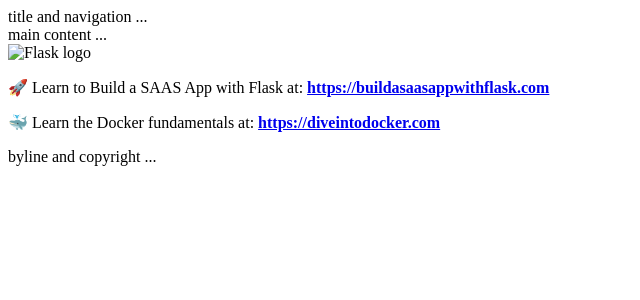
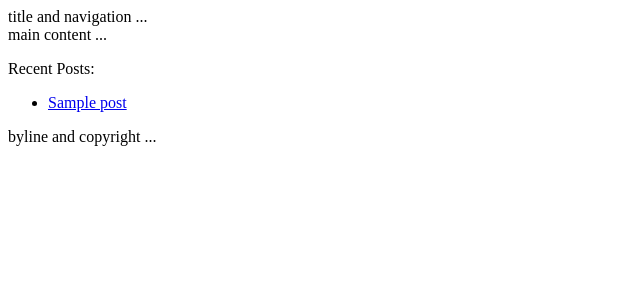
Before and after one commit to marrowb/marrow_blog, a Flask app: template marrow_blog/blueprints/page/templates/page/home.html in a window 1280 px wide. Shown: the top 300 px of the page, without its empty margins (0-640 px from the left). Run offline with Flask 3, Linux system fonts and the light colour scheme; tables that the repository leaves empty hold one stand-in row (values such as "Sample post"); the template is opened without the code that fills it: values that come from a table or form of the project are taken from there, most other values are stand-ins (such as "Sample title", 1, 10 or a date in 2020).

Commit message:
feat: home page lists posts

```diff
--- a/marrow_blog/blueprints/page/templates/page/home.html
+++ b/marrow_blog/blueprints/page/templates/page/home.html
@@ -1,24 +1,14 @@
 {% extends "layouts/base.html" %}
-{% block title %}Docker + Flask{% endblock %}
+{% block title %}Brandon Marrow{% endblock %}
 {% block body %}
-    <div class="flex justify-center pt-24 pb-12 px-2 sm:px-0">
-        <img src="{{ static_url_for('static', filename='images/flask.png') }}"
-             width="480"
-             height="188"
-             alt="Flask logo" />
-    </div>
-    <p class="text-center text-lg">
-        🚀 Learn to Build a SAAS App with Flask at:
-        <strong>
-            <a class="border-b border-gray-900 mb-1"
-               href="https://buildasaasappwithflask.com?ref=docker-flask-example">https://buildasaasappwithflask.com</a>
-        </strong>
-    </p>
-    <p class="text-center text-lg mt-6">
-        🐳 Learn the Docker fundamentals at:
-        <strong>
-            <a class="border-b border-gray-900 mb-1"
-               href="https://diveintodocker.com?ref=docker-flask-example">https://diveintodocker.com</a>
-        </strong>
-    </p>
-{% endblock %}
+    <div>
+        <p>Recent Posts:</p>
+        <ul>
+            {% for _post in _posts %}
+                <li>
+                    <a href="{{ url_for('page.blog_post', slug=_post.slug) }}">{{ _post.title }}</a>
+                </li>
+                {% endfor %}
+            </ul>
+        </div>
+    {% endblock %}
```
Also changed, not shown: marrow_blog/blueprints/page/views.py (+8 -9 lines).
